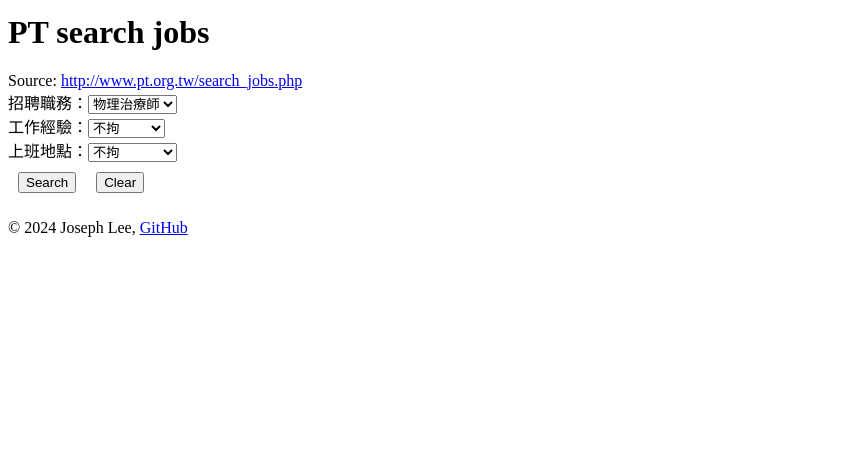
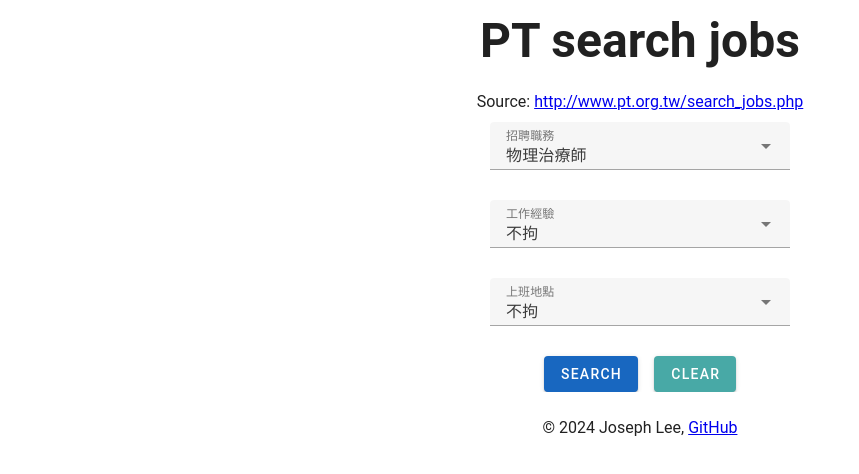
Before and after one commit to cgjosephlee/pt-search-jobs, a Nuxt app: page / in a window 1280 px wide. Shown: the top 474 px of the page, without its empty margins (0-859 px from the left). Built offline with nearby package versions, Linux system fonts and the light colour scheme.

Commit message:
refactor: use Vuetify components

```diff
--- a/app.vue
+++ b/app.vue
@@ -1,6 +1,12 @@
 <template>
-  <div>
-    <NuxtRouteAnnouncer />
+  <v-app>
     <NuxtPage />
-  </div>
+  </v-app>
 </template>
+
+<script>
+useHead({
+  title: 'PT search jobs',
+  link: [{ rel: 'icon', type: 'image/png', href: '/favicon.png' }]
+})
+</script>
--- a/nuxt.config.ts
+++ b/nuxt.config.ts
@@ -3,5 +3,5 @@ export default defineNuxtConfig({
   nitro: { preset: 'vercel-edge' },
   compatibilityDate: '2024-04-03',
   devtools: { enabled: true },
-  modules: ['@nuxt/eslint']
+  modules: ['@nuxt/eslint', 'vuetify-nuxt-module']
 })
--- a/package.json
+++ b/package.json
@@ -14,7 +14,8 @@
     "@nuxt/eslint": "^0.6.1",
     "nuxt": "^3.14.159",
     "vue": "latest",
-    "vue-router": "latest"
+    "vue-router": "latest",
+    "vuetify-nuxt-module": "^0.18.3"
   },
   "devDependencies": {
     "eslint-config-prettier": "^9.1.0",
--- a/pages/index.vue
+++ b/pages/index.vue
@@ -1,7 +1,4 @@
 <script setup>
-// import { ref } from 'vue'
-// import { fetchJobData } from './fetchJobData'
-
 const title = ref('物理治療師')
 const year = ref('0')
 const workplace = ref('')
@@ -35,149 +32,152 @@ function clearFilters() {
 </script>
 
 <template>
-  <div>
-    <header>
-      <div class="wrapper">PT search jobs</div>
-    </header>
-
-    <main>
-      <div style="height: 1rem"></div>
-      <div>
+  <v-main>
+    <v-container style="max-width: 800px">
+      <v-row justify="center">
+        <v-col cols="auto">
+          <div class="text-h3 font-weight-bold">PT search jobs</div>
+        </v-col>
+      </v-row>
+      <v-row justify="center">
+        <v-col class="text-center">
           Source:
-        <a href="http://www.pt.org.tw/search_jobs.php" target="_blank"
-          >http://www.pt.org.tw/search_jobs.php</a
-        >
-      </div>
-      <div>
-        <label for="title">招聘職務：</label>
-        <select id="title" v-model="title">
-          <option value="物理治療師">物理治療師</option>
-          <option value="物理治療生">物理治療生</option>
-          <option value="其他">其他</option>
-        </select>
-      </div>
-      <div>
-        <label for="year">工作經驗：</label>
-        <select id="year" v-model="year">
-          <option value="0">不拘</option>
-          <option value="1">0-1年</option>
-          <option value="2">1-2年</option>
-          <option value="3">2-3年</option>
-          <option value="4">3-4年</option>
-          <option value="5">4-5年</option>
-          <option value="6">5-6年</option>
-          <option value="7">6-7年</option>
-          <option value="8">7-8年</option>
-          <option value="9">8-9年</option>
-          <option value="10">10年以上</option>
-        </select>
-      </div>
-      <div>
-        <label for="workplace">上班地點：</label>
-        <select id="workplace" v-model="workplace">
-          <option value="">不拘</option>
-          <option value="台北市">台北市</option>
-          <option value="基隆市">基隆市</option>
-          <option value="新北市">新北市</option>
-          <option value="宜蘭縣">宜蘭縣</option>
-          <option value="新竹市">新竹市</option>
-          <option value="新竹縣">新竹縣</option>
-          <option value="桃園縣">桃園縣</option>
-          <option value="苗栗縣">苗栗縣</option>
-          <option value="台中市">台中市</option>
-          <option value="彰化縣">彰化縣</option>
-          <option value="南投縣">南投縣</option>
-          <option value="嘉義市">嘉義市</option>
-          <option value="嘉義縣">嘉義縣</option>
-          <option value="雲林縣">雲林縣</option>
-          <option value="台南市">台南市</option>
-          <option value="高雄市">高雄市</option>
-          <option value="澎湖縣">澎湖縣</option>
-          <option value="屏東縣">屏東縣</option>
-          <option value="台東縣">台東縣</option>
-          <option value="花蓮縣">花蓮縣</option>
-          <option value="金門縣">金門縣</option>
-          <option value="連江縣">連江縣</option>
-          <option value="南海諸島">南海諸島</option>
-          <option value="釣魚台列嶼">釣魚台列嶼</option>
-          <option value="其它">其它</option>
-        </select>
-      </div>
-      <button :disabled="isLoading" style="margin: 10px" @click="searchJobs(1)">
-        <span v-if="isLoading" class="loader"></span>
-        <span v-else>Search</span>
-      </button>
-      <button style="margin: 10px" @click="clearFilters">Clear</button>
-
-      <table v-if="data.length" style="border-collapse: collapse; width: 100%">
+          <a href="http://www.pt.org.tw/search_jobs.php" target="_blank">
+            http://www.pt.org.tw/search_jobs.php
+          </a>
+        </v-col>
+      </v-row>
+      <v-row justify="center" dense>
+        <v-col cols="auto">
+          <v-select
+            v-model="title"
+            :items="['物理治療師', '物理治療生', '其他']"
+            label="招聘職務"
+            density="comfortable"
+            class="select-box-width"
+          ></v-select>
+        </v-col>
+      </v-row>
+      <v-row justify="center" dense>
+        <v-col cols="auto">
+          <v-select
+            v-model="year"
+            :items="[
+              { title: '不拘', value: '0' },
+              { title: '0-1年', value: '1' },
+              { title: '1-2年', value: '2' },
+              { title: '2-3年', value: '3' },
+              { title: '3-4年', value: '4' },
+              { title: '4-5年', value: '5' },
+              { title: '5-6年', value: '6' },
+              { title: '6-7年', value: '7' },
+              { title: '7-8年', value: '8' },
+              { title: '8-9年', value: '9' },
+              { title: '10年以上', value: '10' }
+            ]"
+            label="工作經驗"
+            density="comfortable"
+            class="select-box-width"
+          ></v-select>
+        </v-col>
+      </v-row>
+      <v-row justify="center" dense>
+        <v-col cols="auto">
+          <v-select
+            v-model="workplace"
+            :items="[
+              { title: '不拘', value: '' },
+              { title: '台北市', value: '台北市' },
+              { title: '基隆市', value: '基隆市' },
+              { title: '新北市', value: '新北市' },
+              { title: '宜蘭縣', value: '宜蘭縣' },
+              { title: '新竹市', value: '新竹市' },
+              { title: '新竹縣', value: '新竹縣' },
+              { title: '桃園縣', value: '桃園縣' },
+              { title: '苗栗縣', value: '苗栗縣' },
+              { title: '台中市', value: '台中市' },
+              { title: '彰化縣', value: '彰化縣' },
+              { title: '南投縣', value: '南投縣' },
+              { title: '嘉義市', value: '嘉義市' },
+              { title: '嘉義縣', value: '嘉義縣' },
+              { title: '雲林縣', value: '雲林縣' },
+              { title: '台南市', value: '台南市' },
+              { title: '高雄市', value: '高雄市' },
+              { title: '澎湖縣', value: '澎湖縣' },
+              { title: '屏東縣', value: '屏東縣' },
+              { title: '台東縣', value: '台東縣' },
+              { title: '花蓮縣', value: '花蓮縣' },
+              { title: '金門縣', value: '金門縣' },
+              { title: '連江縣', value: '連江縣' },
+              { title: '南海諸島', value: '南海諸島' },
+              { title: '釣魚台列嶼', value: '釣魚台列嶼' },
+              { title: '其它', value: '其它' }
+            ]"
+            label="上班地點"
+            density="comfortable"
+            class="select-box-width"
+          ></v-select>
+        </v-col>
+      </v-row>
+      <v-row justify="center" dense>
+        <v-col cols="auto">
+          <v-btn :loading="isLoading" color="primary" class="mr-4" @click="searchJobs(1)">
+            Search
+          </v-btn>
+          <v-btn color="secondary" @click="clearFilters"> Clear </v-btn>
+        </v-col>
+      </v-row>
+      <v-row v-if="data.length">
+        <v-col>
+          <v-table density="compact">
             <thead>
               <tr>
-            <th style="border: 1px solid #ddd; padding: 8px">單位名稱</th>
-            <th style="border: 1px solid #ddd; padding: 8px">招募職缺</th>
-            <th style="border: 1px solid #ddd; padding: 8px">人數</th>
-            <th style="border: 1px solid #ddd; padding: 8px">登錄日期</th>
-            <th style="border: 1px solid #ddd; padding: 8px">人氣</th>
+                <th>單位名稱</th>
+                <th>招募職缺</th>
+                <th>人數</th>
+                <th>登錄日期</th>
+                <th>人氣</th>
               </tr>
             </thead>
             <tbody>
               <tr v-for="job in data" :key="job.link">
-            <td style="border: 1px solid #ddd; padding: 8px">
+                <td>
                   <a :href="job.link" target="_blank">{{ job.job_unit }}</a>
                 </td>
-            <td style="border: 1px solid #ddd; padding: 8px">{{ job.job_title }}</td>
-            <td style="border: 1px solid #ddd; padding: 8px">{{ job.people_needed }}</td>
-            <td style="border: 1px solid #ddd; padding: 8px">{{ job.date }}</td>
-            <td style="border: 1px solid #ddd; padding: 8px">{{ job.popularity }}</td>
+                <td>{{ job.job_title }}</td>
+                <td>{{ job.people_needed }}</td>
+                <td>{{ job.date }}</td>
+                <td>{{ job.popularity }}</td>
               </tr>
             </tbody>
-      </table>
-
-      <div v-if="totalPage > 1">
-        <span
-          v-for="pageNum in totalPage"
-          :key="pageNum"
-          :style="{
-            cursor: 'pointer',
-            margin: '0 5px',
-            textDecoration: pageNum === page ? 'underline' : 'none'
-          }"
-          @click="searchJobs(pageNum)"
-        >
-          {{ pageNum }}
-        </span>
-      </div>
-    </main>
-
-    <footer>
-      <p>© 2024 Joseph Lee, <a href="https://github.com/cgjosephlee/pt-search-jobs">GitHub</a></p>
-    </footer>
-  </div>
+          </v-table>
+        </v-col>
+      </v-row>
+      <v-row v-if="totalPage > 1">
+        <v-col>
+          <v-pagination
+            v-model="page"
+            :length="totalPage"
+            @update:model-value="searchJobs"
+          ></v-pagination>
+        </v-col>
+      </v-row>
+      <v-footer>
+        <v-container>
+          <v-row>
+            <v-col class="text-center">
+              © 2024 Joseph Lee,
+              <a href="https://github.com/cgjosephlee/pt-search-jobs" target="_blank"> GitHub</a>
+            </v-col>
+          </v-row>
+        </v-container>
+      </v-footer>
+    </v-container>
+  </v-main>
 </template>
 
 <style scoped>
-header {
-  font-size: 2rem;
-  font-weight: bold;
-  line-height: 1.5;
-}
-
-.loader {
-  width: 12px;
-  height: 12px;
-  border: 2px solid #fff;
-  border-bottom-color: transparent;
-  border-radius: 50%;
-  display: inline-block;
-  box-sizing: border-box;
-  animation: rotation 1s linear infinite;
-}
-
-@keyframes rotation {
-  0% {
-    transform: rotate(0deg);
-  }
-  100% {
-    transform: rotate(360deg);
-  }
+.select-box-width {
+  width: 300px;
 }
 </style>
```
Also changed, not shown: 1 other file (tests, documents, lock files or other folders). Lines whose indentation alone changed are shown as unchanged.
